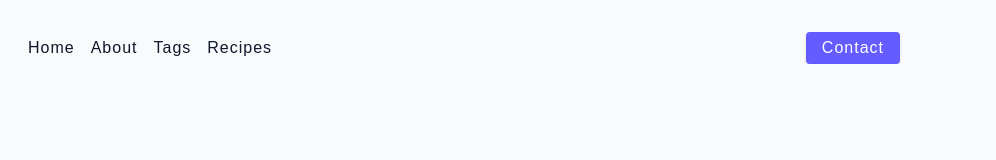
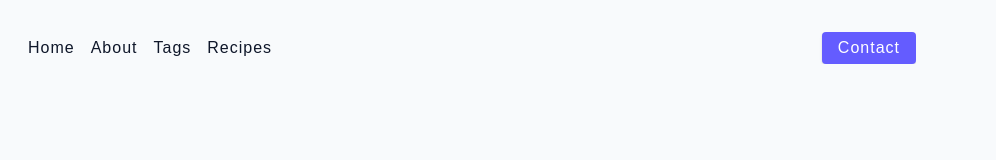
Before and after one commit to marcokwan10/CSS_HTML_recipe, a website: page index.html in a window 1280 px wide. Shown: the full height of the page, 284-1280 px from the left. Drawn offline with Linux system fonts and the light colour scheme.

Commit message:
contact button margin

```diff
--- a/css/main.css
+++ b/css/main.css
@@ -275,6 +275,7 @@ Navbar
 	display: flex;
 	justify-content: space-between;
 	align-items: center;
+	/* background: yellow; */
 }
 
 .nav-logo {
@@ -360,5 +361,6 @@ Navbar
 
 	.contact-link {
 		margin-left: auto;
+		margin-right: 0;
 	}
 }
```
